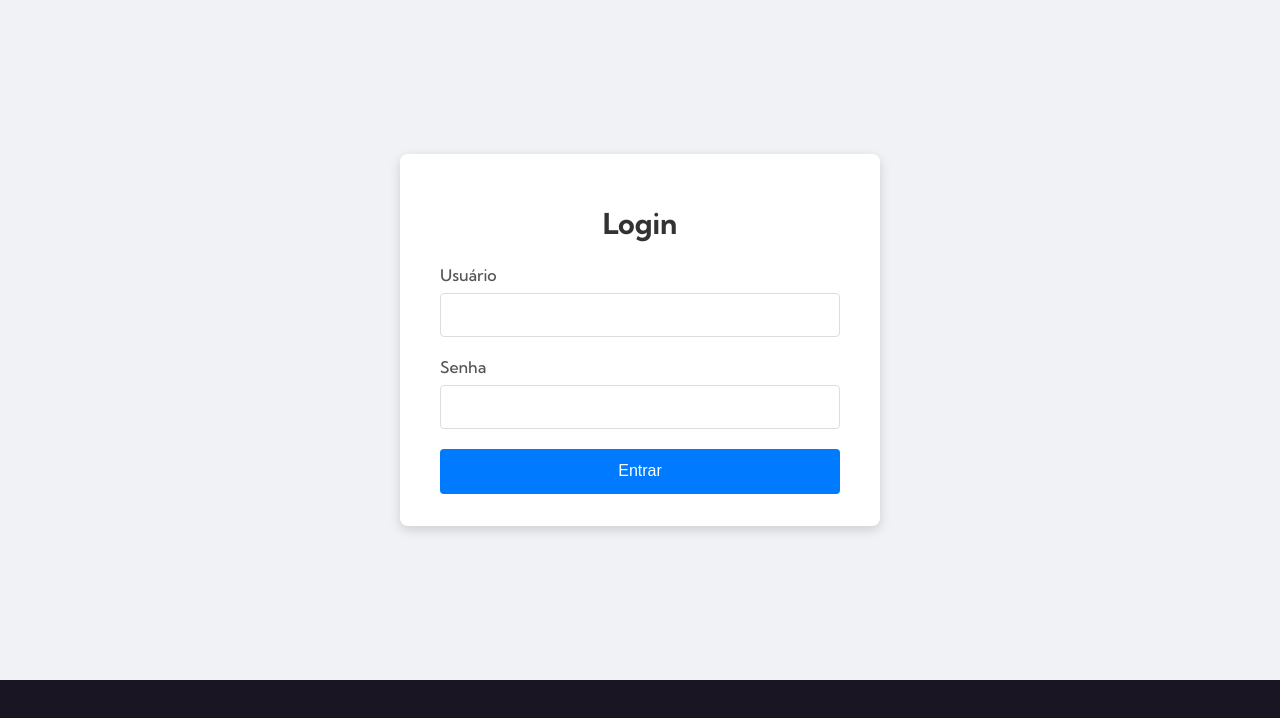
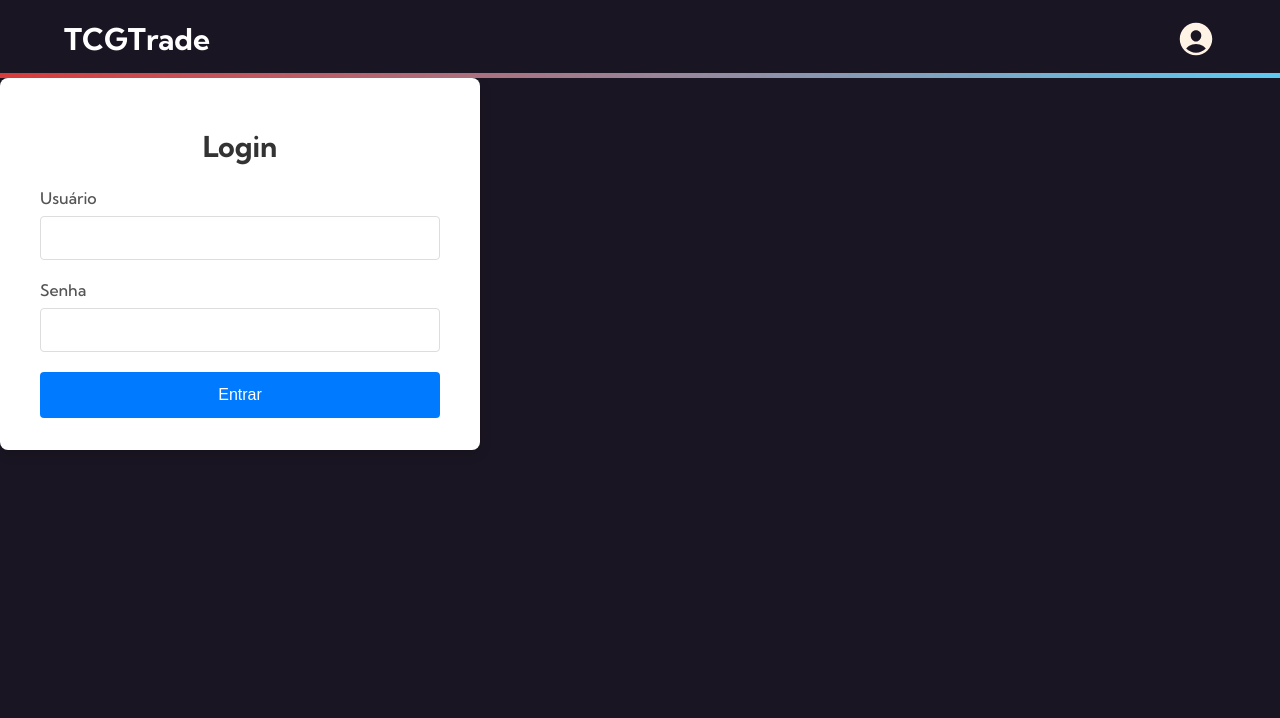
Before and after one commit to SofiaValadares/TCGTrade, a Next.js app: page /login in a window 1280 px wide. Shown: the top 718 px of the page. Built offline with nearby package versions, Linux system fonts and the light colour scheme; sample sign-in values are in the browser's storage.

Commit message:
avancos na implementacao dos estilos do site

```diff
--- a/app/(auth)/layout.tsx
+++ b/app/(auth)/layout.tsx
@@ -1,4 +1,5 @@
 "use client";
+
 import { useRouter } from "next/navigation";
 import { useEffect, useState } from "react";
 import { useQueryClient } from "@tanstack/react-query";
@@ -18,7 +19,7 @@ export default function MainLayout({
   useEffect(() => {
     const token = localStorage.getItem("jwt_token");
     if (!token) {
-      router.replace("/login");
+      router.replace("/home");
     }
   }, [router]);
 
@@ -39,7 +40,7 @@ export default function MainLayout({
 
   return (
     <div className={styles.mainLayout}>
-      <Header />
+      <Header handleLogout={handleLogout} />
 
       <main className={styles.content}>{children}</main>
     </div>
--- a/app/components/Header/Header.module.scss
+++ b/app/components/Header/Header.module.scss
@@ -1,11 +1,9 @@
-@import url('https://fonts.googleapis.com/css2?family=Kumbh+Sans:wght@100..900');
-
 .header {
   display: flex;
-  justify-content: space-between;
+  justify-content: center;
+  background-color: #1A1522;
+  padding-inline: 5vw;
   position: relative;
-  background-color: #1A1522;
-  padding-inline: 20px;
 }
 
 .header::after {
@@ -18,14 +16,60 @@
   background: linear-gradient(to right, #D93B3B, #5DCAF2);
 }
 
-.header-content {
+.headerContent {
   width: 100%;
-  padding: 10px 20px;
   display: flex;
   justify-content: space-between;
   align-items: center;
 }
 
-.header-content h1 {
+.headerContent h1 {
   font-size: 30px;
+  color: white;
 }
+
+.action {
+  display: flex;
+  align-items: center;
+  cursor: pointer;
+}
+
+.login {
+  color: white;
+  font-size: 18px;
+}
+.profile {
+  position: relative;
+  display: flex;
+  align-items: center;
+}
+
+.dropdown {
+  position: absolute;
+  top: 50px;
+  right: 0;
+  background-color: #2A2236;
+  border: 1px solid #444;
+  border-radius: 8px;
+  padding: 10px;
+  z-index: 999;
+  box-shadow: 0 4px 8px rgba(0,0,0,0.3);
+}
+
+.dropdown ul {
+  list-style: none;
+  margin: 0;
+  padding: 0;
+}
+
+.dropdown li {
+  padding: 8px 12px;
+  color: white;
+  cursor: pointer;
+  border-radius: 4px;
+  transition: background-color 0.2s ease;
+}
+
+.dropdown li:hover {
+  background-color: #3B2F4C;
+}
--- a/app/components/Header/Header.tsx
+++ b/app/components/Header/Header.tsx
@@ -1,12 +1,100 @@
-import React from 'react';
+import React, { useEffect, useRef, useState } from 'react';
+import { IoPersonCircle } from "react-icons/io5";
 import styles from './Header.module.scss';
+import {usePathname, useRouter} from 'next/navigation';
 
-export default function Header() {
+interface HeaderProps {
+    handleLogout?: () => void;
+}
+
+export default function Header({ handleLogout = () => {} }: HeaderProps) {
+    const [token, setToken] = useState<string | null>(null);
+    const [isOpen, setIsOpen] = useState(false);
+    const dropdownRef = useRef<HTMLDivElement>(null);
+    const router = useRouter();
+    const pathname = usePathname();
+
+    useEffect(() => {
+        const storedToken = localStorage.getItem('jwt_token');
+        setToken(storedToken);
+    }, []);
+
+    useEffect(() => {
+        const handleClickOutside = (event: MouseEvent) => {
+            if (
+                dropdownRef.current &&
+                !dropdownRef.current.contains(event.target as Node)
+            ) {
+                setIsOpen(false);
+            }
+        };
+        document.addEventListener('mousedown', handleClickOutside);
+        return () => {
+            document.removeEventListener('mousedown', handleClickOutside);
+        };
+    }, []);
+
+    const goToProfile = () => {
+        alert('Indo para Perfil (placeholder)');
+        setIsOpen(false);
+    };
+
+    const goToSettings = () => {
+        alert('Indo para Configurações (placeholder)');
+        setIsOpen(false);
+    };
+
+    const handleToggle = () => {
+        setIsOpen(prev => !prev);
+    };
+
     return (
         <div className={styles.header}>
             <div className={styles.headerContent}>
-                <h1>TCGTrade</h1>
+                <h1 onClick={() => router.push('/home')}>TCGTrade</h1>
+
+                <div className={styles.action}>
+                    {token ? (
+                        <div
+                            className={styles.profile}
+                            ref={dropdownRef}
+                            onMouseEnter={() => setIsOpen(true)}
+                        >
+                            <IoPersonCircle
+                                size={40}
+                                color="#FFF3E5"
+                                onClick={handleToggle}
+                                style={{ cursor: 'pointer' }}
+                            />
+                            {isOpen && (
+                                <div className={styles.dropdown}>
+                                    <ul>
+                                        <li onClick={goToProfile}>Perfil</li>
+                                        <li onClick={goToSettings}>Configurações</li>
+                                        <li
+                                            onClick={() => {
+                                                handleLogout();
+                                                setIsOpen(false);
+                                            }}
+                                        >
+                                            Sair
+                                        </li>
+                                    </ul>
+                                </div>
+                            )}
+                        </div>
+                    ) : (
+                        pathname !== '/login' && (
+                            <span
+                                className={styles.login}
+                                onClick={() => router.push('/login')}
+                            >
+                            Fazer Login
+                            </span>
+                        )
+                    )}
+                </div>
             </div>
         </div>
-    )
+    );
 }
--- a/app/login/login.module.scss
+++ b/app/login/login.module.scss
@@ -1,10 +1,7 @@
 .loginContainer {
   display: flex;
-  justify-content: center;
-  align-items: center;
-  min-height: 80vh;
-  background-color: #f0f2f5;
-  padding: 20px;
+  flex-direction: column;
+  min-height: 100vh;
 }
 
 .loginForm {
--- a/app/login/page.tsx
+++ b/app/login/page.tsx
@@ -5,6 +5,7 @@ import { useRouter } from "next/navigation";
 import { useMutation } from "@tanstack/react-query";
 import { login } from "@/app/services/auth";
 import styles from "./login.module.scss";
+import Header from "@/app/components/Header";
 
 export default function LoginPage() {
   const [username, setUsername] = useState("");
@@ -16,7 +17,7 @@ export default function LoginPage() {
     onSuccess: (data) => {
       if (data.jwt) {
         localStorage.setItem("jwt_token", data.jwt);
-        router.push("/dashboard");
+        router.push("/home");
       } else {
         alert("Login falhou: Token não recebido.");
       }
@@ -33,6 +34,7 @@ export default function LoginPage() {
 
   return (
     <div className={styles.loginContainer}>
+      <Header />
       <form onSubmit={handleSubmit} className={styles.loginForm}>
         <h1>Login</h1>
         <div className={styles.inputGroup}>
--- a/app/page.tsx
+++ b/app/page.tsx
@@ -7,14 +7,11 @@ export default function Home() {
   const router = useRouter();
 
   useEffect(() => {
-    // Verificar se o usuário está autenticado
     const token = localStorage.getItem('jwt_token');
 
     if (token) {
-      // Se estiver autenticado, redirecionar para o dashboard
-      router.push('/dashboard');
+      router.push('/home');
     } else {
-      // Se não estiver autenticado, redirecionar para o login
       router.push('/home');
     }
   }, [router]);
```
